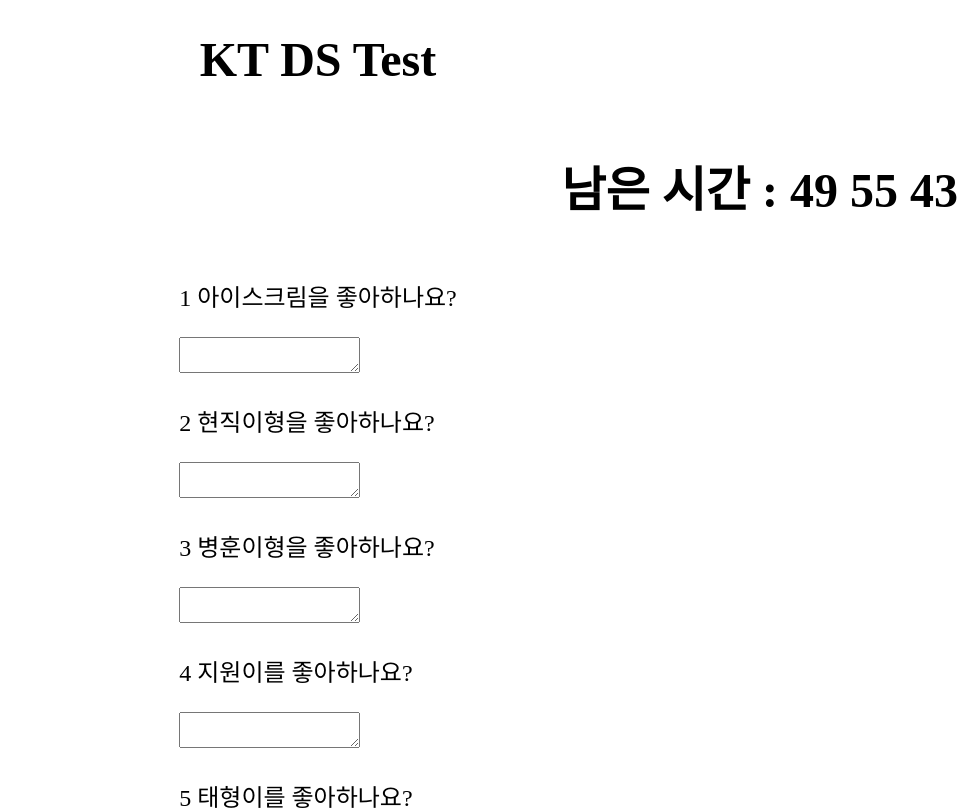
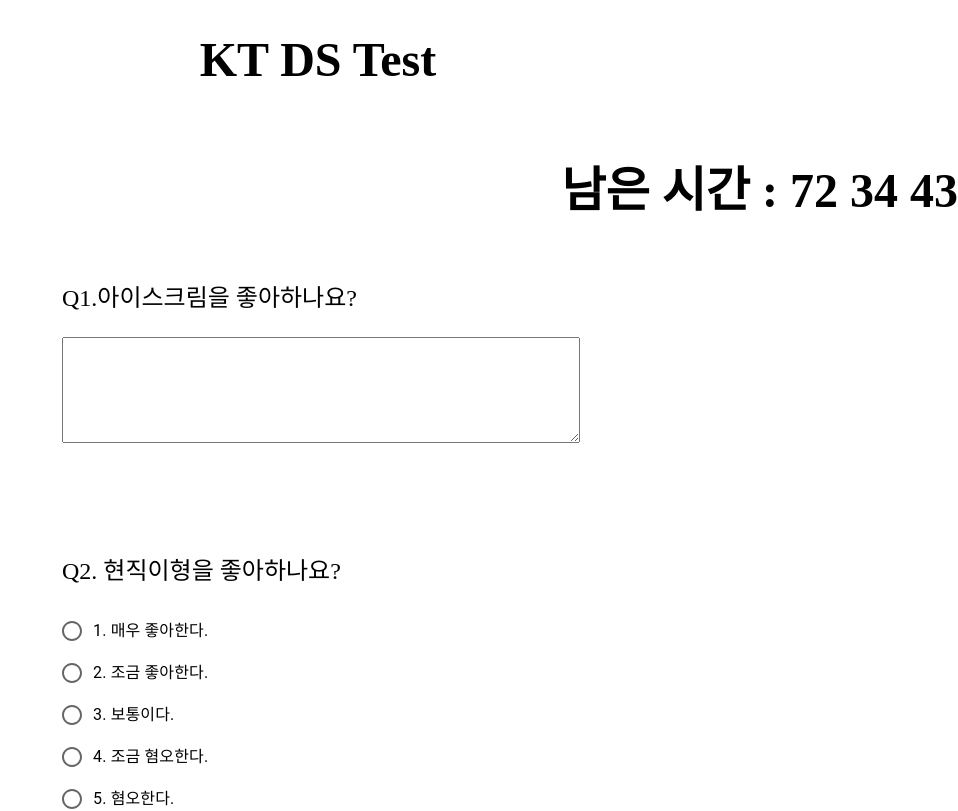
Before and after one commit to ktds-newcomer-project/jwbd-spring-project, a React (Create React App) app in the folder FE/: page /test in a window 1280 px wide. Shown: the top 811 px of the page, without its empty margins (322-1280 px from the left). Built offline with nearby package versions, Linux system fonts and the light colour scheme; a web font is replaced by a local one.

Commit message:
update// TestPage[Clock, TestRatio push]

```diff
--- a/FE/src/pages/TestPage/index.jsx
+++ b/FE/src/pages/TestPage/index.jsx
@@ -15,37 +15,39 @@
   const [sec, setSec] = useState();
   const [min, setMin] = useState();
   const [hour, setHour] = useState();
+  const [arr, setArr] = useState([]);
+
+
   useEffect(() => {
+    setArr(Array(questions.length).fill())
     const id = setInterval(() => {
       let date1 = moment();
-      let date2 = moment("2022-08-11T18:50:00+09:00");
+      let date2 = moment("2022-08-12T17:29:00+09:00");
       date1.format(); // 2021-10-09T00:44:52+09:00
       date2.format(); // 2020-04-08T00:00:00+09:00
       const dateDis = date2.diff(date1)
       let dis_Hour = 0
       let dis_Minute = 0
       let dis_Seconds = 0
-      if (dateDis >= 3600) {
+      if (dateDis >= 0) {
         dis_Hour = date2.diff(date1, 'hours')
         dis_Minute = date2.diff(date1, 'minutes') - (dis_Hour * 60)
         dis_Seconds = date2.diff(date1, 'seconds') - (dis_Hour * 3600 ) - (dis_Minute * 60)
         setSec(dis_Seconds)
         setMin(dis_Minute)
         setHour(dis_Hour)
+        console.log(dateDis)
+      }else{
+        clearInterval(id);
+        Swal.fire("시간이 종료되었습니다")
+        navigate('/home')
       }
-      console.log(dis_Hour,dis_Minute,dis_Seconds)
-      console.log(dateDis)
       setDateDis(dateDis => dateDis - 1);
 
-      console.log()
+
     }, 1000);
-    if(dateDis <= 0){
-      clearInterval(id);
-      Swal.fire("시간이 종료되었습니다")
-      navigate('/home')
-    }
     return () => clearInterval(id);
-  }, [dateDis]);
+  }, []);
 
   const testList = [
     { label: 'JAVA WEB 테스트', testCode: 82256975 },
@@ -59,27 +61,19 @@
 
   const questions = [
                     {type: 1, question:"아이스크림을 좋아하나요?", bogi : []},
-                    {type: 0, question:"현직이형을 좋아하나요?", bogi : []},
+                    {type: 0, question:"현직이형을 좋아하나요?", bogi : ['매우 좋아한다.','조금 좋아한다.', '보통이다.', '조금 혐오한다.', '혐오한다.']},
                     {type: 1, question:"병훈이형을 좋아하나요?", bogi : []},
-                    {type: 0, question:"지원이를 좋아하나요?", bogi : []},
+                    {type: 0, question:"지원이를 좋아하나요?", bogi : ['매우 좋아한다.','조금 좋아한다.', '보통이다.', '조금 혐오한다.', '혐오한다.']},
                     {type: 1, question:"태형이를 좋아하나요?", bogi : []},
-                    {type: 0, question:"정동균을 좋아하나요?", bogi : []}
+                    {type: 1, question:"정동균을 좋아하나요?", bogi : []}
                     ]
-  // let banana = 0
-  // const questionBox = questions.map((item) => {
-  //   banana += 1
-  //   return <div>
-  //     {banana}
-  //     <p> {item.question}</p>
-  //   </div>
-
-  // })
-
     return (
        <div className="test-page-div">
           <h1>KT DS Test</h1>
           <h1 className="timer"> 남은 시간  : {hour} {min} {sec}</h1>
-          <QuestionCard questions={questions} />
+          <div style={{width: "40%"}}>
+            <QuestionCard questions={questions} arr={arr} />
+            </div>
           <div className="test-div">
             <Button style={{ marginLeft : "2vw", height:"40px"}} variant="outlined" size="small">제출하기</Button>
           </div>
--- a/FE/src/templates/QuestionCard/index.jsx
+++ b/FE/src/templates/QuestionCard/index.jsx
@@ -1,16 +1,71 @@
-import React from 'react';
-const QuestionCard = (questions) => {
-    console.log(questions)
+import React, { useEffect, useState } from 'react';
+import Radio from '@mui/material/Radio';
+import RadioGroup from '@mui/material/RadioGroup';
+import FormControlLabel from '@mui/material/FormControlLabel';
+import FormControl from '@mui/material/FormControl';
+import FormLabel from '@mui/material/FormLabel';
+
+
+const QuestionCard = (questions,arr) => {
+    useEffect(() => {
+        console.log(questions.arr)
+    })
+    let CheatKey = false
+    const handleChange = (event) => {
+
+        console.log(event.target.value)
+        questions.arr[event.target.name - 1] = event.target.value
+        console.log(event.target)
+        console.log(questions.arr)
+    }
+    const choiquestion = (temtem,banana) => temtem.map((tem) => {
+
+        apple += 1
+        if (apple === temtem.length-1){
+            CheatKey = true
+        }
+        let sentense =  apple + '. ' + tem
+        return <div>
+        <FormControlLabel value={apple} banana={banana} control={<Radio />} label={sentense} />
+        </div>
+    })
+
     let banana = 0
+    let apple = 0
+
     return (
         <div>
             {questions.questions.map((item) => {
                 banana += 1
-                return <div>
+                if (CheatKey) {
+                    apple = 0
+                    CheatKey = false
+                }
+                return <div style={{marginBottom:"20%"}}>
+                { (item.type === 1) ?
+                <>
+                <p>Q{banana}.{item.question}</p>
+                <textarea style={{height:"100px",width:"100%"}}/>
+                </>
+                :
+                <>
 
-                <p>{banana} {item.question}</p>
-                <textarea></textarea>
+                <p>Q{banana}.  {item.question}</p>
+                <FormControl>
+                    <RadioGroup
+                    aria-labelledby="demo-radio-buttons-group-label"
+                    defaultValue="female"
+                    name={banana}
+                    onChange={handleChange}
+                    >
+
+                        {choiquestion(item.bogi,banana)}
+                    </RadioGroup>
+                </FormControl>
+                </>
+                }
                 </div>
+
             })}
         </div>
     );
```
